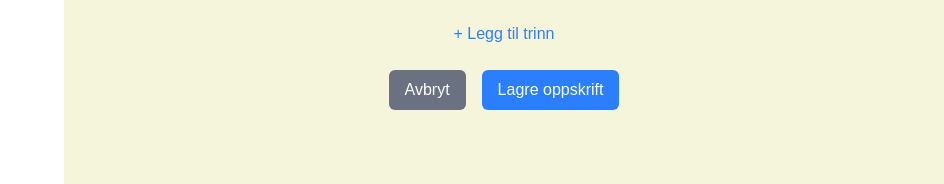
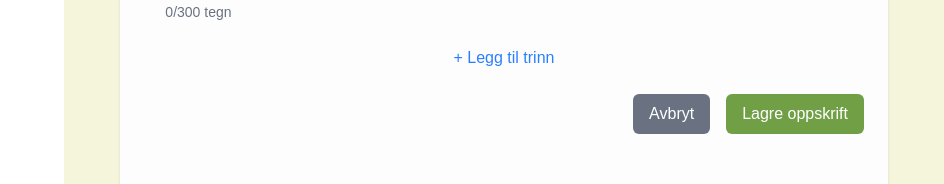
Before and after one commit to Delekat-gruppeprosjekt/delekat, a React (Vite) app: page /create in a window 1280 px wide. Shown: the part 948-1132 px from the top of the page, without its empty margins (336-1280 px from the left). Built offline with nearby package versions, Linux system fonts and the light colour scheme; no server answers.

Commit message:
added white background to create/edit, and save button to green, justify-end, space-x-4

```diff
--- a/src/pages/create/CreateNewRecipe.jsx
+++ b/src/pages/create/CreateNewRecipe.jsx
@@ -275,6 +275,7 @@ function CreateNewRecipe() {
   return (
     <div className="min-h-screen bg-BGcolor p-6">
       <div className="max-w-3xl mx-auto">
+        <div className="bg-[#FDFDFD] rounded-lg p-6 shadow-sm">
           <h1 className="text-3xl font-bold mb-6">Opprett ny oppskrift</h1>
           <form onSubmit={handleSubmit} className="space-y-6">
             <div className="flex flex-col">
@@ -552,7 +553,7 @@ function CreateNewRecipe() {
               </button>
             </div>
 
-          <div className="flex justify-center gap-4 mb-24">
+            <div className="flex justify-end space-x-4 mb-24">
               <button
                 type="button"
                 onClick={() => navigate("/")}
@@ -562,7 +563,7 @@ function CreateNewRecipe() {
               </button>
               <button
                 type="submit"
-              className={`bg-blue-500 text-white px-4 py-2 rounded-md hover:bg-blue-600 ${
+                className={`bg-[#719F46] text-white px-4 py-2 rounded-md hover:bg-[#5c8138] ${
                   loading ? "cursor-not-allowed opacity-50" : ""
                 }`}
                 disabled={loading}
@@ -573,6 +574,7 @@ function CreateNewRecipe() {
           </form>
         </div>
       </div>
+    </div>
   );
 }
 
--- a/src/pages/edit/Edit.jsx
+++ b/src/pages/edit/Edit.jsx
@@ -241,6 +241,7 @@ function EditRecipe() {
   return (
     <div className="min-h-screen bg-BGcolor p-6">
       <div className="max-w-3xl mx-auto">
+        <div className="bg-[#FDFDFD] rounded-lg p-6 shadow-sm">
           <h1 className="text-3xl font-bold mb-6">Rediger oppskrift</h1>
           <form onSubmit={handleUpdateRecipe} className="space-y-6">
             <div className="flex flex-col">
@@ -470,7 +471,7 @@ function EditRecipe() {
               <button type="button" onClick={handleAddInstruction} className="text-blue-500 mt-2">+ Legg til trinn</button>
             </div>
 
-          <div className="flex justify-center gap-4 mb-24">
+            <div className="flex justify-end space-x-4 mb-24">
               <button
                 type="button"
                 onClick={() => navigate(-1)}
@@ -480,7 +481,7 @@ function EditRecipe() {
               </button>
               <button
                 type="submit"
-              className={`bg-blue-500 text-white px-4 py-2 rounded-md hover:bg-blue-600 ${loading ? "cursor-not-allowed opacity-50" : ""}`}
+                className={`bg-[#719F46] text-white px-4 py-2 rounded-md hover:bg-[#5c8138] ${loading ? "cursor-not-allowed opacity-50" : ""}`}
                 disabled={loading}
               >
                 {loading ? "Lagrer..." : "Lagre endringer"}
@@ -489,6 +490,7 @@ function EditRecipe() {
           </form>
         </div>
       </div>
+    </div>
   );
 }
 
```
Lines whose indentation alone changed are shown as unchanged.
